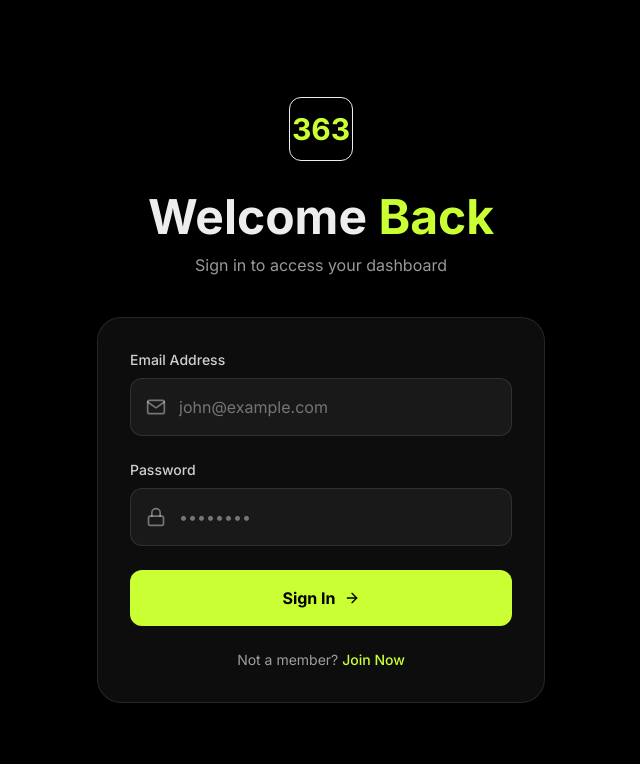
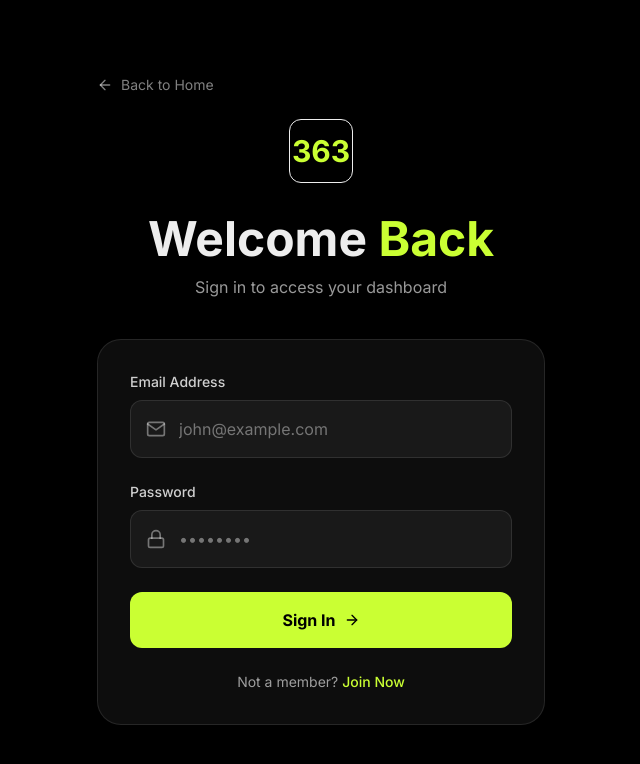
Before and after one commit to elegbedeoladapo-hash/Automative365, a Next.js app: page /login in a window 1280 px wide. Shown: the top 764 px of the page, without its empty margins (319-959 px from the left). Built offline with nearby package versions, Linux system fonts and the light colour scheme.

Commit message:
add back to home link on login

```diff
--- a/app/(auth)/login/page.tsx
+++ b/app/(auth)/login/page.tsx
@@ -3,7 +3,7 @@
 import { motion } from 'framer-motion';
 import { useState } from 'react';
 import Link from 'next/link';
-import { FiMail, FiLock, FiArrowRight } from 'react-icons/fi';
+import { FiMail, FiLock, FiArrowRight, FiArrowLeft } from 'react-icons/fi';
 
 export default function LoginPage() {
   const [formData, setFormData] = useState({
@@ -44,24 +44,30 @@ export default function LoginPage() {
 
   return (
     <div className="min-h-screen bg-black flex items-center justify-center px-4 py-12">
-      <div className="fixed inset-0 overflow-hidden pointer-events-none">
+
+      <div
+        className="fixed inset-0 overflow-hidden pointer-events-none select-none"
+        style={{ zIndex: -1 }}
+      >
         <div className="absolute top-1/4 left-1/4 w-96 h-96 bg-neon-yellow/10 rounded-full blur-3xl" />
         <div className="absolute bottom-1/4 right-1/4 w-96 h-96 bg-neon-yellow/10 rounded-full blur-3xl" />
       </div>
 
-      <motion.div
-        initial={{ opacity: 0, y: 30 }}
-        animate={{ opacity: 1, y: 0 }}
-        transition={{ duration: 0.6 }}
-        className="relative z-10 w-full max-w-md"
-      >
+      <div className="relative w-full max-w-md" style={{ zIndex: 10 }}>
+
+        {/* Back to Home */}
+        <Link
+          href="/"
+          className="flex items-center gap-2 text-white/50 hover:text-white transition-colors mb-6 text-sm w-fit"
+        >
+          <FiArrowLeft size={16} />
+          Back to Home
+        </Link>
+
         <Link href="/">
-          <motion.div
-            whileHover={{ scale: 1.05 }}
-            className="w-16 h-16 bg-neon-yellow/10 rounded-xl flex items-center justify-center border border-neon-yellow/20 mx-auto mb-8 cursor-pointer"
-          >
+          <div className="w-16 h-16 bg-neon-yellow/10 rounded-xl flex items-center justify-center border border-neon-yellow/20 mx-auto mb-8 cursor-pointer">
             <span className="text-3xl font-bold text-neon-yellow">363</span>
-          </motion.div>
+          </div>
         </Link>
 
         <div className="text-center mb-10">
@@ -114,7 +120,8 @@ export default function LoginPage() {
             type="button"
             onClick={handleSubmit}
             disabled={isLoading}
-            className="w-full py-4 bg-neon-yellow text-black rounded-xl font-bold flex items-center justify-center gap-2 disabled:opacity-50 active:scale-95 transition-transform"
+            style={{ zIndex: 20, position: 'relative' }}
+            className="w-full py-4 bg-neon-yellow text-black rounded-xl font-bold flex items-center justify-center gap-2 disabled:opacity-50 active:scale-95 transition-transform cursor-pointer"
           >
             {isLoading ? (
               <span>Loading...</span>
@@ -132,7 +139,7 @@ export default function LoginPage() {
             </Link>
           </p>
         </div>
-      </motion.div>
+      </div>
     </div>
   );
 }
```
